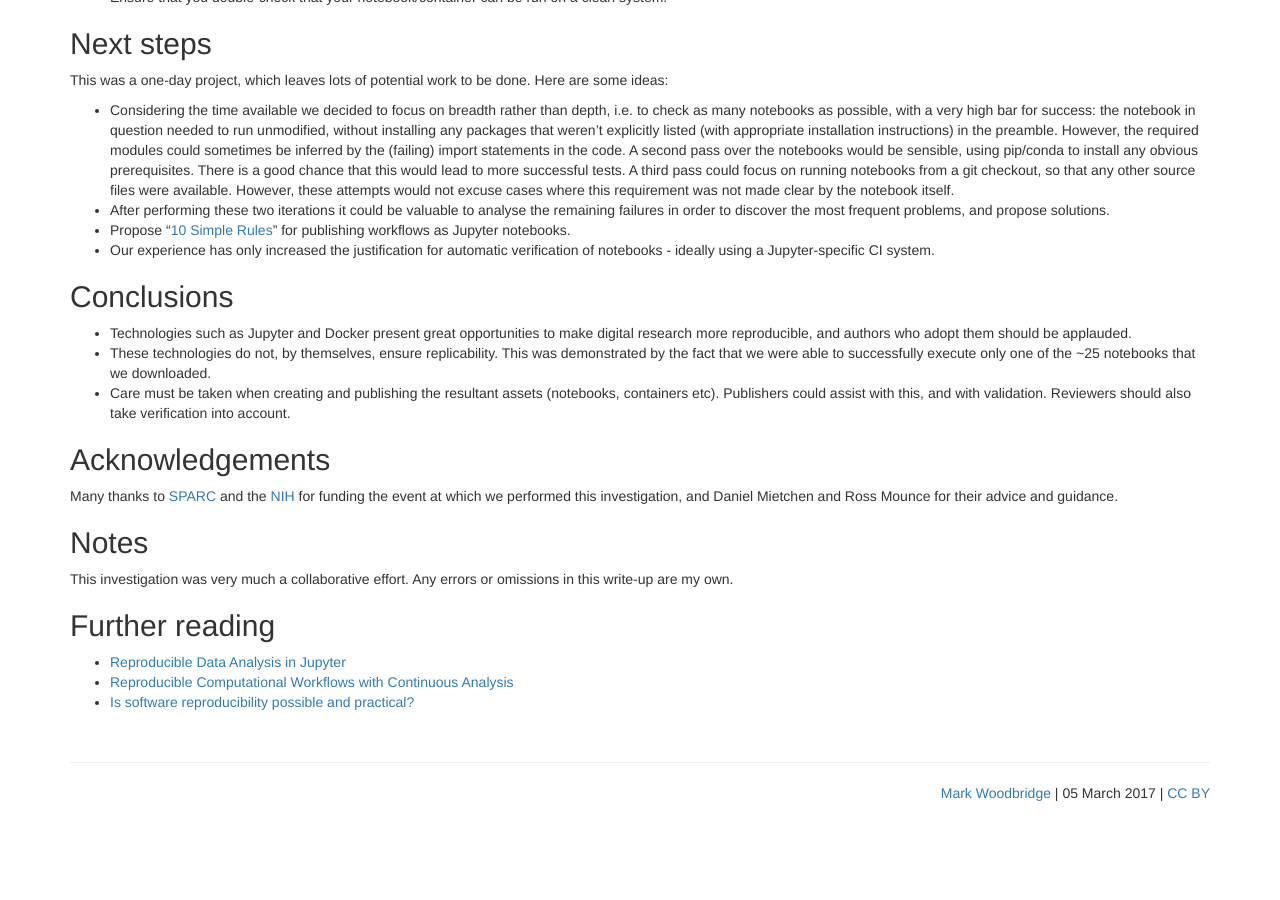
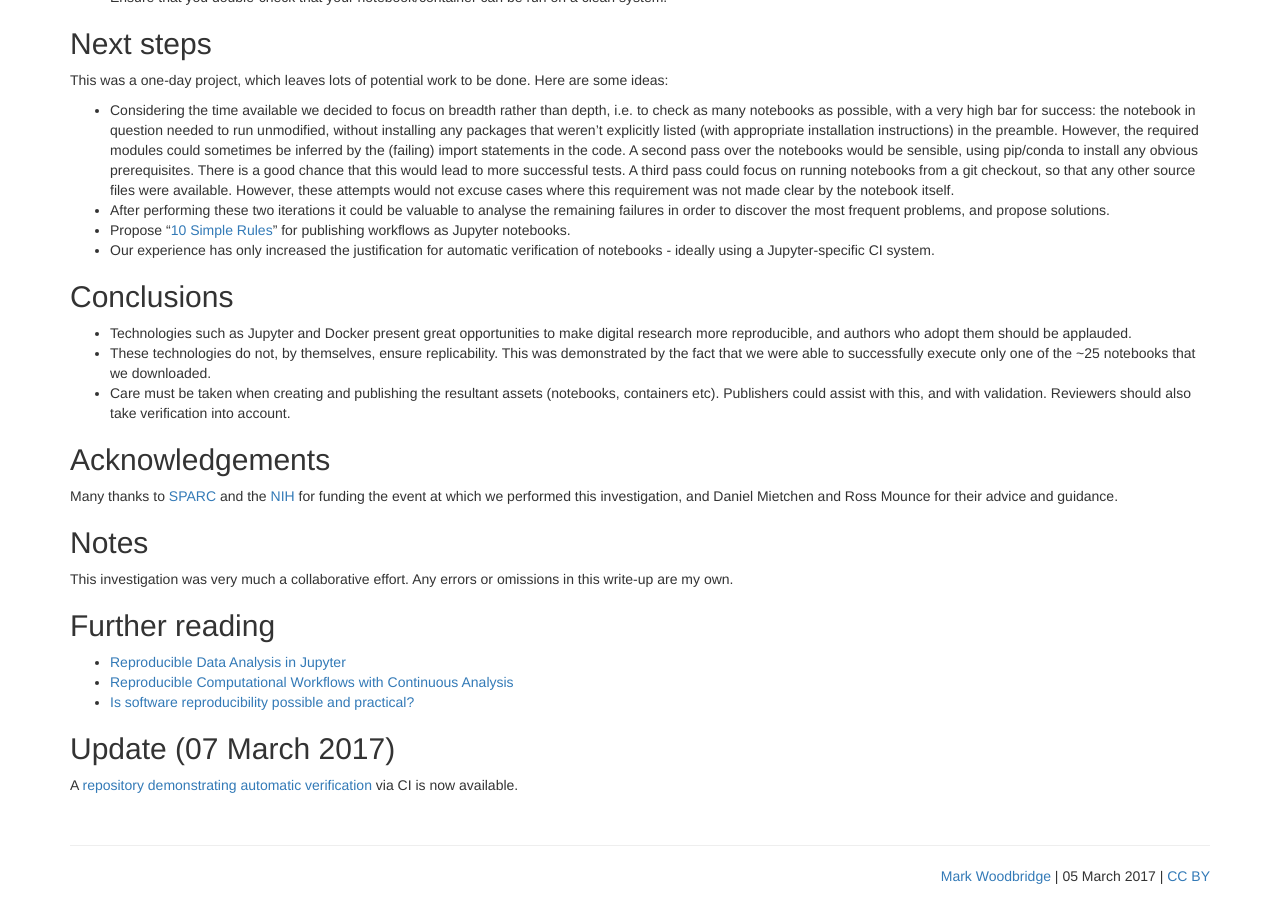
Before and after one commit to mrw34/mrw34.github.com, a Jekyll site: the page built from _posts/2017-03-05-jupyter-reproducible-science.md, in a window 1280 px wide and 900 px high, scrolled down 1409 px. Built offline with Jekyll 4.4.1, drawn with Linux system fonts in a browser that asks for light colours; before the commit the page ends 2226 px from its top, so only the background shows below that.

Commit message:
Add repo

```diff
--- a/_posts/2017-03-05-jupyter-reproducible-science.md
+++ b/_posts/2017-03-05-jupyter-reproducible-science.md
@@ -68,3 +68,7 @@ This investigation was very much a collaborative effort. Any errors or omissions
 - [Reproducible Data Analysis in Jupyter](http://jakevdp.github.io/blog/2017/03/03/reproducible-data-analysis-in-jupyter/)
 - [Reproducible Computational Workflows with Continuous Analysis](http://biorxiv.org/content/early/2016/08/11/056473)
 - [Is software reproducibility possible and practical?](https://danielskatzblog.wordpress.com/2017/02/07/is-software-reproducibility-possible-and-practical/)
+
+## Update (07 March 2017)
+
+A [repository demonstrating automatic verification](https://gitlab.com/mwoodbri/jupyter-ci/tree/master) via CI is now available.
```
